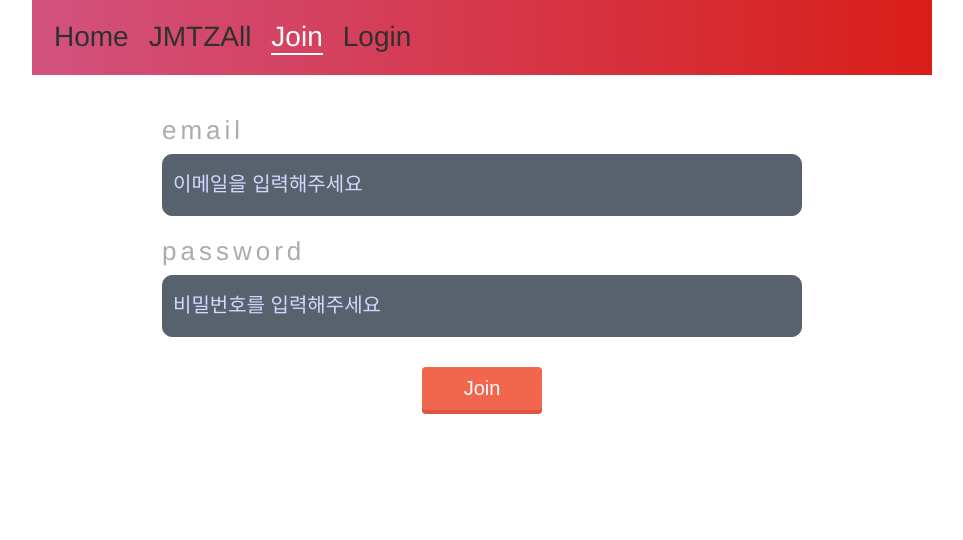
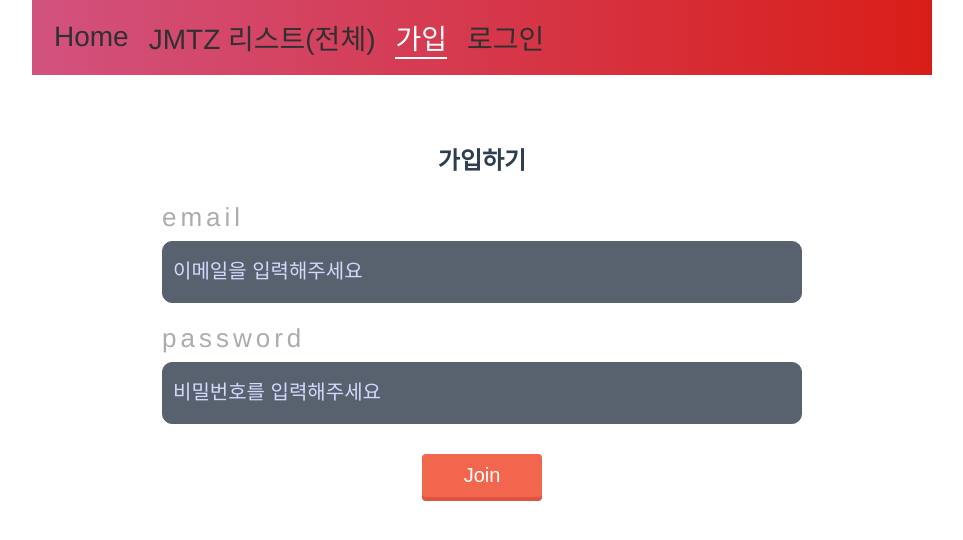
Before and after one commit to shldhee/jmtgrr-vue-firebase, a Vue app: page /join in a window 1280 px wide. Shown: the top 540 px of the page, without its empty margins (158-1121 px from the left). Built offline with nearby package versions, Linux system fonts and the light colour scheme.

Commit message:
Fix menu lang english to korean

```diff
--- a/src/App.vue
+++ b/src/App.vue
@@ -69,7 +69,7 @@ button {
   // width: 90%;
   max-width: 640px;
   margin: 0 auto;
-  padding: 3rem;
+  padding: 0 3rem 3rem;
   display: flex;
   flex-direction: column;
   align-items: center;
--- a/src/components/AppNav.vue
+++ b/src/components/AppNav.vue
@@ -4,22 +4,22 @@
       Home
     </router-link>
     <router-link to="/jmtzall">
-      JMTZAll
+      JMTZ 리스트(전체)
     </router-link>
     <template v-if="!loggedIn">
       <router-link to="/join">
-        Join
+        가입
       </router-link>
       <router-link to="/login">
-        Login
+        로그인
       </router-link>
     </template>
     <template v-else>
       <router-link to="/jmtzcreate">
-        JMTZCreate
+        JMTZ 등록
       </router-link>
       <router-link to="/jmtzlist">
-        JMTZList
+        JMTZ 리스트(개인)
       </router-link>
       <a href="#;" @click="logout">Logout</a>
     </template>
@@ -30,20 +30,15 @@
 import { authComputed } from '../vuex/helpers.js'
 
 export default {
-  mounted() {
-    console.log('AppNav Mounted')
-  },
   computed: {
     ...authComputed
   },
   methods: {
     logout() {
-      console.log('Before dispatch user/logout')
       this.$store
         .dispatch('user/logout')
         .then(() => {
           this.$router.push({ name: 'home' })
-          console.log('after dispatch user/logout and Before router push')
         })
         .catch(error => {
           console.log('There was en error : ', error)
@@ -60,6 +55,7 @@ export default {
   min-height: 7rem;
   padding: 0.2em 1em;
   background: linear-gradient(to right, #d2527f, #d91e18);
+  margin-bottom: 5rem;
 }
 
 a {
--- a/src/views/JoinUser.vue
+++ b/src/views/JoinUser.vue
@@ -1,5 +1,6 @@
 <template>
   <form class="form" @submit.prevent="join">
+    <h1>가입하기</h1>
     <BaseInput
       label="userEmail"
       title="email"
--- a/src/views/LoginUser.vue
+++ b/src/views/LoginUser.vue
@@ -1,5 +1,6 @@
 <template>
   <form class="form" @submit.prevent="login">
+    <h1>로그인</h1>
     <BaseInput
       label="userEmail"
       title="email"
```
Also changed, not shown: 1 other file (tests, documents, lock files or other folders).
